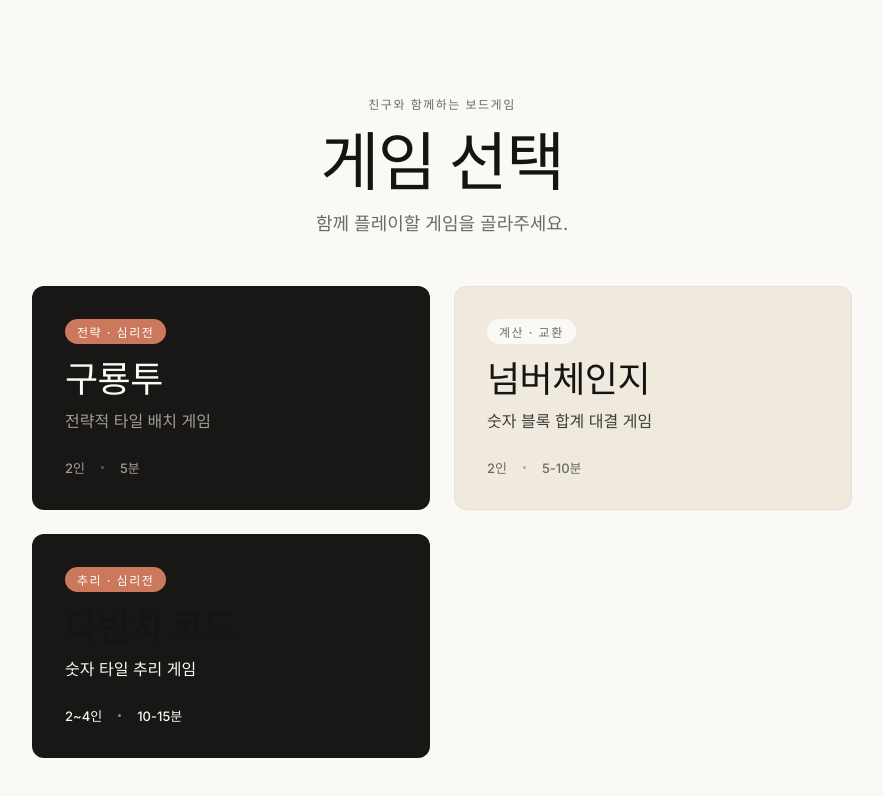
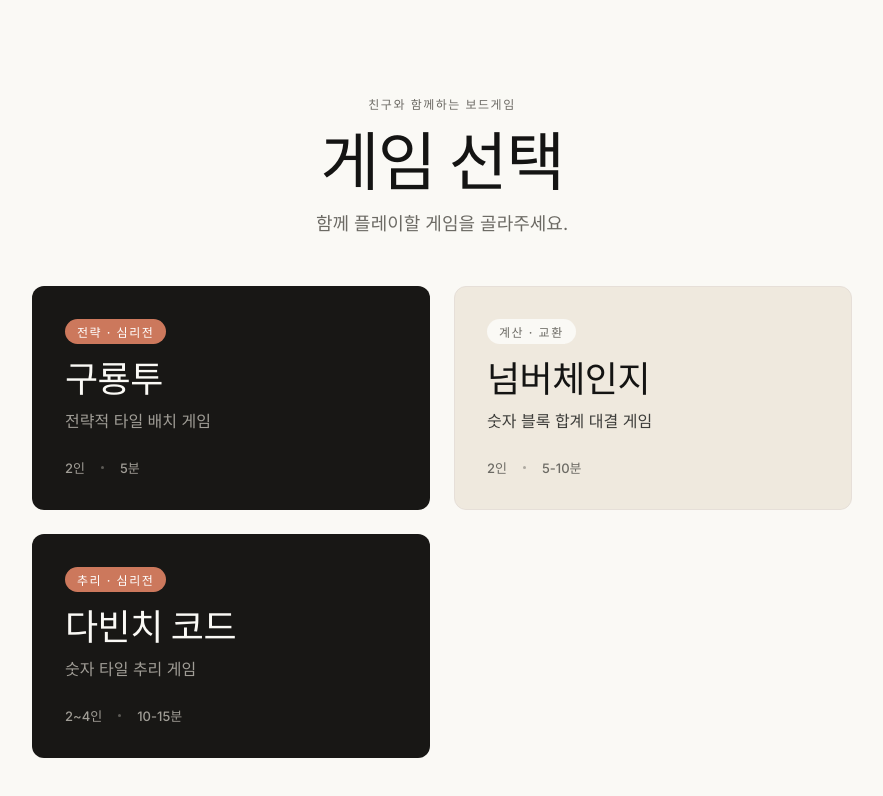
Before and after one commit to kobums/ninedragons_web, a React (Vite) app: page / in a window 1280 px wide. Shown: the top 796 px of the page, without its empty margins (198-1081 px from the left). Built offline with nearby package versions, Linux system fonts and the light colour scheme.

Commit message:
fix: 다빈치코드 카드 제목·설명·메타 색상 누락 보정
어두운 카드인데 밝은 글자색 규칙이 ninedragons 전용이라 제목이
배경에 묻혔다. davinci 카드도 같은 on-dark 색을 쓰게 했다.

```diff
--- a/src/components/GameSelection.css
+++ b/src/components/GameSelection.css
@@ -145,7 +145,8 @@
   margin-bottom: var(--space-xs);
 }
 
-.game-selection .game-card.ninedragons .game-card-content h2 {
+.game-selection .game-card.ninedragons .game-card-content h2,
+.game-selection .game-card.davinci .game-card-content h2 {
   color: var(--color-on-dark);
 }
 
@@ -154,7 +155,8 @@
   margin-bottom: var(--space-lg);
 }
 
-.game-selection .game-card.ninedragons .game-description {
+.game-selection .game-card.ninedragons .game-description,
+.game-selection .game-card.davinci .game-description {
   color: var(--color-on-dark-soft);
 }
 
@@ -169,7 +171,8 @@
   font-weight: 500;
 }
 
-.game-selection .game-card.ninedragons .game-meta {
+.game-selection .game-card.ninedragons .game-meta,
+.game-selection .game-card.davinci .game-meta {
   color: var(--color-on-dark-soft);
 }
 
```
